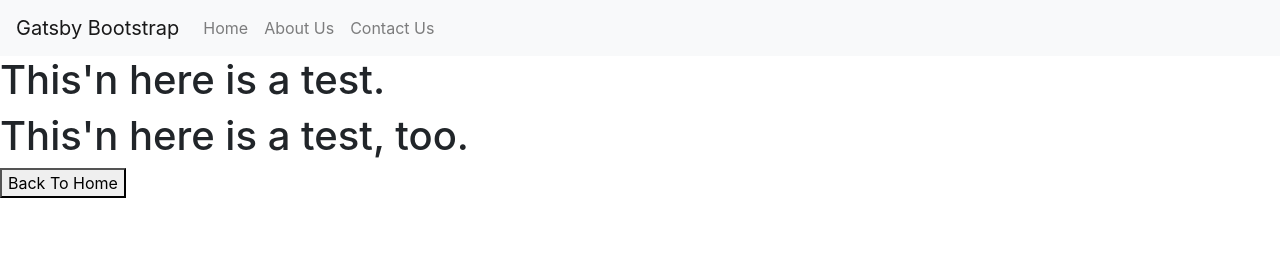
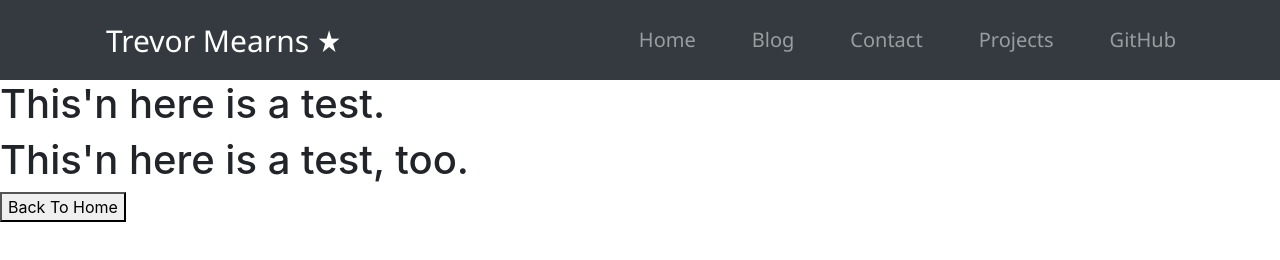
Before and after one commit to Trevorton27/personalSiteRebuild, a Gatsby site: page /test in a window 1280 px wide. Built offline with nearby package versions, Linux system fonts and the light colour scheme; Gatsby itself is replaced by a stand-in of ours.

Commit message:
changed homepage

```diff
--- a/src/components/Header.js
+++ b/src/components/Header.js
@@ -1,25 +1,45 @@
-import React from 'react';
-import { Navbar, Nav } from 'react-bootstrap';
-import { Link } from 'gatsby';
+import React from "react"
+import { Navbar, Nav } from "react-bootstrap"
+import { Link } from "gatsby"
+import "../styles/app.css"
 
-export default (props) => (
-  <Navbar bg="light" expand="lg">
-    <Navbar.Brand href="/">Gatsby Bootstrap</Navbar.Brand>
+const logoStyle = {
+  size: "900%",
+  color: "#fff",
+  fontFamily: "",
+}
+
+export default props => (
+  <Navbar
+    bg="dark"
+    variant="dark"
+    expand="lg"
+    sticky="top"
+    expand="lg"
+    id="navbar"
+  >
+    <Navbar.Brand href="/" id="brand">
+      Trevor Mearns <span style={logoStyle}>&#9733;</span>{" "}
+    </Navbar.Brand>
     <Navbar.Toggle aria-controls="basic-navbar-nav" />
     <Navbar.Collapse id="basic-navbar-nav">
-      <Nav className="mr-auto">
-        <Nav.Link as={Link} to='/'>
+      <Nav className="ml-auto" style={{ marginRight: "5em" }}>
+        <Nav.Link as={Link} to="/" classname="navLink">
           Home
         </Nav.Link>
-        <Nav.Link as={Link} to='/about'>
-          About Us
+        <Nav.Link as={Link} to="/blog" classname="navLink">
+          Blog
         </Nav.Link>
-        <Nav.Link as={Link} to='/contact'>
-          Contact Us
+        <Nav.Link as={Link} to="/contact" classname="navLink">
+          Contact
         </Nav.Link>
-
+        <Nav.Link as={Link} to="/contact" classname="navLink">
+          Projects
+        </Nav.Link>
+        <Nav.Link as={Link} to="/contact" classname="navLink">
+          GitHub
+        </Nav.Link>
       </Nav>
-
     </Navbar.Collapse>
   </Navbar>
 )
--- a/src/layouts/PrimaryLayout.js
+++ b/src/layouts/PrimaryLayout.js
@@ -6,10 +6,10 @@ import SEO from "../components/seo"
 const PrimaryLayout = props => (
   <div>
     <SEO title="Home" />
-    <Header />
+
     <div className="container">
       <div>
-        <div className={props.column}>{props.children}</div>
+        <div>{props.children}</div>
       </div>
     </div>
     <Footer />
--- a/src/styles/app.css
+++ b/src/styles/app.css
@@ -1,3 +1,29 @@
+#brand:hover {
+  color: goldenrod !important;
+}
+
+#brand {
+  margin-left: 3em;
+  font-size: 30px;
+}
+
+.navbar {
+  font-family: "Segoe UI", Tahoma, Geneva, Verdana, sans-serif;
+  height: 5em;
+}
+
+.navbar-nav .nav-link {
+  margin-left: 2em;
+  font-size: 20px;
+}
+
+.navbar-nav .nav-link:hover {
+  color: goldenrod !important;
+}
+
+.navbar-nav .nav-link[aria-current="page"] {
+  color: goldenrod !important;
+}
 .container {
   background-color: #fff;
   padding-left: 1em;
```
Also changed, not shown: src/components/Banner.js (added, +29 -0 lines), src/components/Footer.js (+11 -13 lines), src/components/footer.module.css (+10 -7 lines), src/pages/about.js (deleted, +0 -19 lines), src/pages/blog.js (added, +45 -0 lines), src/pages/index.js (+11 -34 lines).
